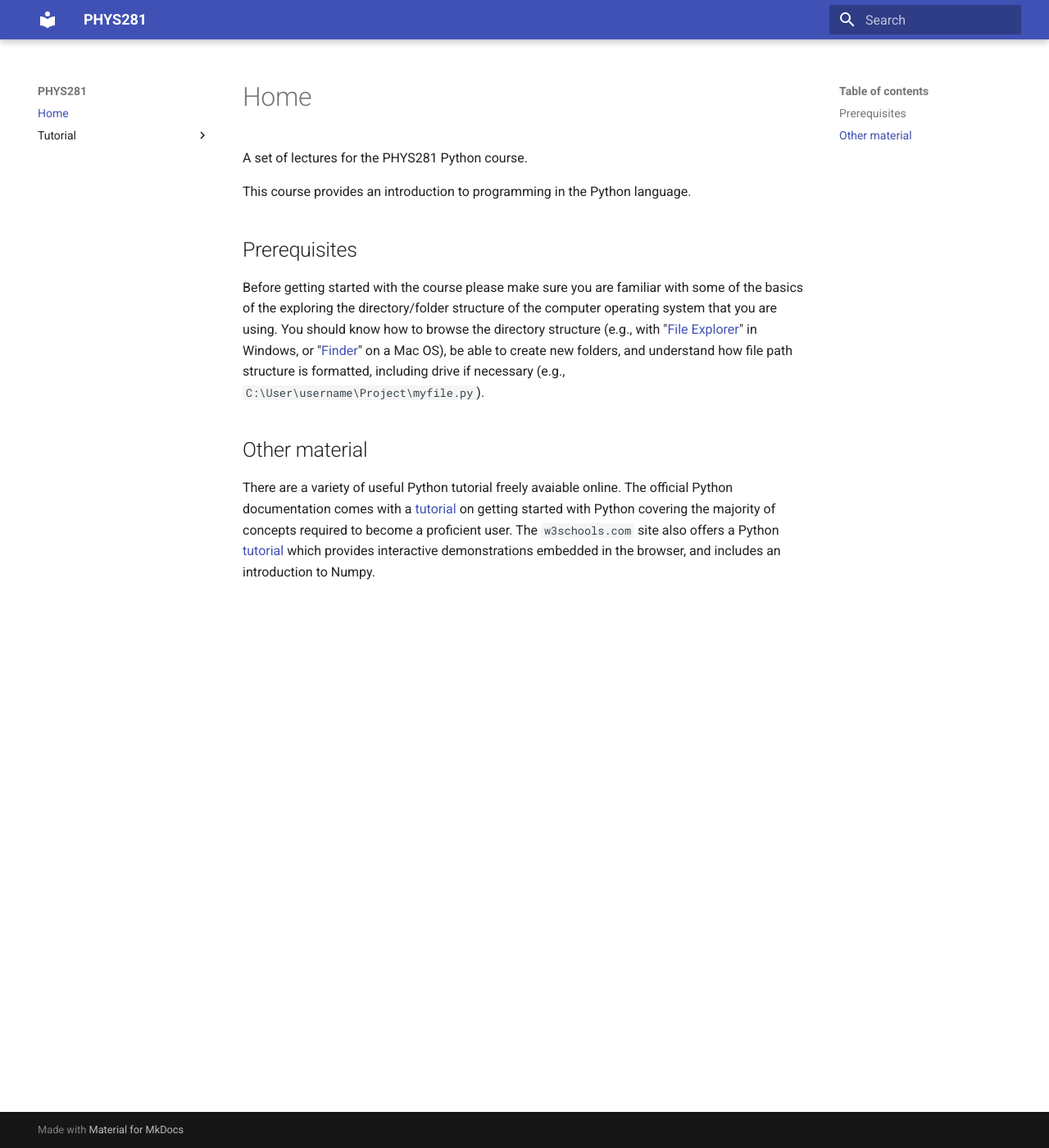
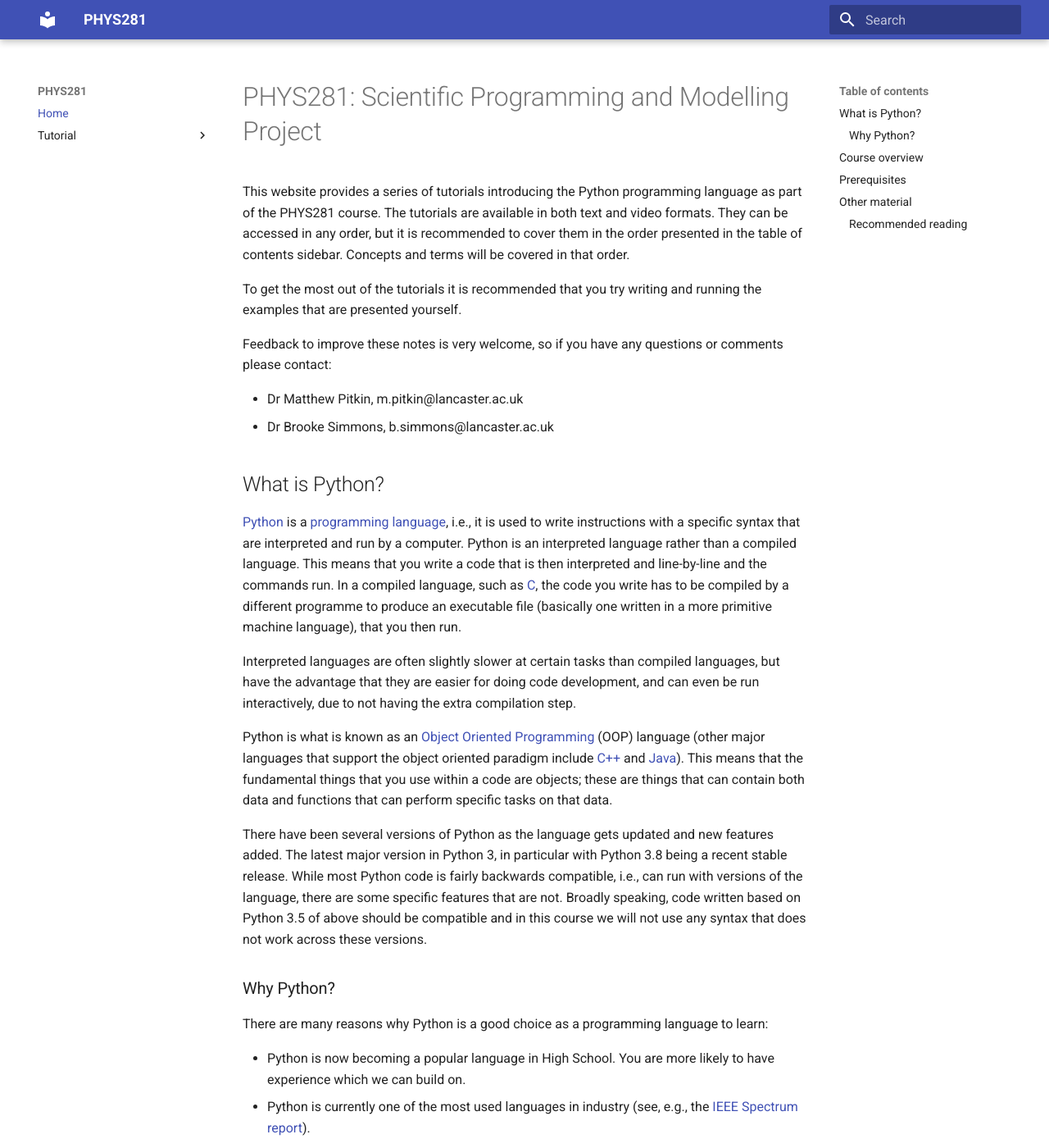
Before and after one commit to ndd21/PHYS281, an MkDocs documentation site: the page built from docs/index.md, in a window 1280 px wide and 1400 px high. Shown: the whole window at 82% size. Built offline with MkDocs 1.6.1 and Material for MkDocs 9.7.7, drawn with Linux system fonts in a browser that asks for light colours; nearby versions of some CDN libraries; some of the changed text lies outside the part shown.

Commit message:
Start adding more to main page

```diff
--- a/docs/index.md
+++ b/docs/index.md
@@ -1,6 +1,79 @@
-A set of lectures for the PHYS281 Python course.
+# PHYS281: Scientific Programming and Modelling Project
 
-This course provides an introduction to programming in the Python language.
+This website provides a series of tutorials introducing the Python programming language as part of the
+PHYS281 course. The tutorials are available in both text and video formats. They can be accessed in
+any order, but it is recommended to cover them in the order presented in the table of contents
+sidebar. Concepts and terms will be covered in that order.
+
+To get the most out of the tutorials it is recommended that you try writing and running the examples
+that are presented yourself.
+
+Feedback to improve these notes is very welcome, so if you have any questions or comments please contact:
+
+* Dr Matthew Pitkin, m.pitkin@lancaster.ac.uk
+* Dr Brooke Simmons, b.simmons@lancaster.ac.uk
+
+## What is Python?
+
+[Python](https://www.python.org/) is a [programming
+language](https://en.wikipedia.org/wiki/Programming_language), i.e., it is used to write
+instructions with a specific syntax that are interpreted and run by a computer. Python is an
+interpreted language rather than a compiled language. This means that you write a code that is then
+interpreted and line-by-line and the commands run. In a compiled language, such as
+[C](https://en.wikipedia.org/wiki/C_(programming_language)), the code you write has to be compiled
+by a different programme to produce an executable file (basically one written in a more primitive
+machine language), that you then run.
+
+Interpreted languages are often slightly slower at certain tasks than compiled languages, but have
+the advantage that they are easier for doing code development, and can even be run interactively,
+due to not having the extra compilation step.
+
+Python is what is known as an [Object Oriented
+Programming](https://en.wikipedia.org/wiki/Object-oriented_programming) (OOP) language (other major
+languages that support the object oriented paradigm include
+[C++](https://en.wikipedia.org/wiki/C%2B%2B) and
+[Java](https://en.wikipedia.org/wiki/Java_(programming_language))). This means that the fundamental
+things that you use within a code are objects; these are things that can contain both data and
+functions that can perform specific tasks on that data.
+
+There have been several versions of Python as the language gets updated and new features added. The
+latest major version in Python 3, in particular with Python 3.8 being a recent stable release. While
+most Python code is fairly backwards compatible, i.e., can run with versions of the language, there
+are some specific features that are not. Broadly speaking, code written based on Python 3.5 of above
+should be compatible and in this course we will not use any syntax that does not work across these
+versions.
+
+### Why Python?
+
+There are many reasons why Python is a good choice as a programming language to learn:
+
+* Python is now becoming a popular language in High School. You are more likely to have experience
+  which we can build on.
+* Python is currently one of the most used languages in industry (see, e.g., the [IEEE Spectrum
+  report](https://spectrum.ieee.org/static/interactive-the-top-programming-languages-2019)).
+* Python is currently used by many more academics in the department.
+* There are a huge number of widely used and tested resources and packages out there for scientific
+  computing (see, e.g.,
+  [https://wiki.python.org/moin/NumericAndScientific](https://wiki.python.org/moin/NumericAndScientific)),
+  such as [NumPy](http://www.numpy.org/), [SciPy](https://www.scipy.org/) and
+  [Matploltib](https://matplotlib.org/).
+* Python is portable - Python programs are cross platform and run on most computer systems in use today.
+* Many modern data science and machine learning applications use Python as an interface, this
+  driving its growth.
+
+In the [TIOBE](https://www.tiobe.com/tiobe-index/) index Python popularity and usage is still
+growing:
+
+| Sep 2020 | Sep 2019 | Change | Programming Language | Ratings | Change |
+| -------- | -------- | ------ | -------------------- | ------- | ------ |
+| 1	| 2 | :fontawesome-solid-sort-up: | C | 15.95% | +0.74% |
+| 2	| 1	| :fontawesome-solid-sort-down: | Java | 13.48% | -3.18% |
+| 3 | 3	| | Python | 10.47% | +0.59% |
+| 4 | 4 | | C++ | 7.11% | +1.48% |
+| 5 | 5	| | C# | 4.58% | +1.18% |
+| 6 | 6	| | Visual Basic | 4.12% | +0.83% |
+
+## Course overview
 
 ## Prerequisites
 
@@ -20,3 +93,13 @@ started with Python covering the majority of concepts required to become a profi
 `w3schools.com` site also offers a Python [tutorial](https://www.w3schools.com/python/default.asp)
 which provides interactive demonstrations embedded in the browser, and includes an introduction to
 Numpy.
+
+### Recommended reading
+
+* **Python and Matplotlib Essentials for Scientists and Engineers**, Matt Wood, IoP Publishing, 2015
+  [http://iopscience.iop.org/book/978-1-6270-5620-5](http://iopscience.iop.org/book/978-1-6270-5620-5):
+  this book is freely available as a pdf from the IoP website. Note that this book is written based
+  on Python 2 rather than Python 3, so minor differences will be present.
+* **Python Data Science Handbook**, Jake VanderPlas, O'Reilly,
+  [https://jakevdp.github.io/PythonDataScienceHandbook/](https://jakevdp.github.io/PythonDataScienceHandbook/):
+  this book is freely available from the website.
```
